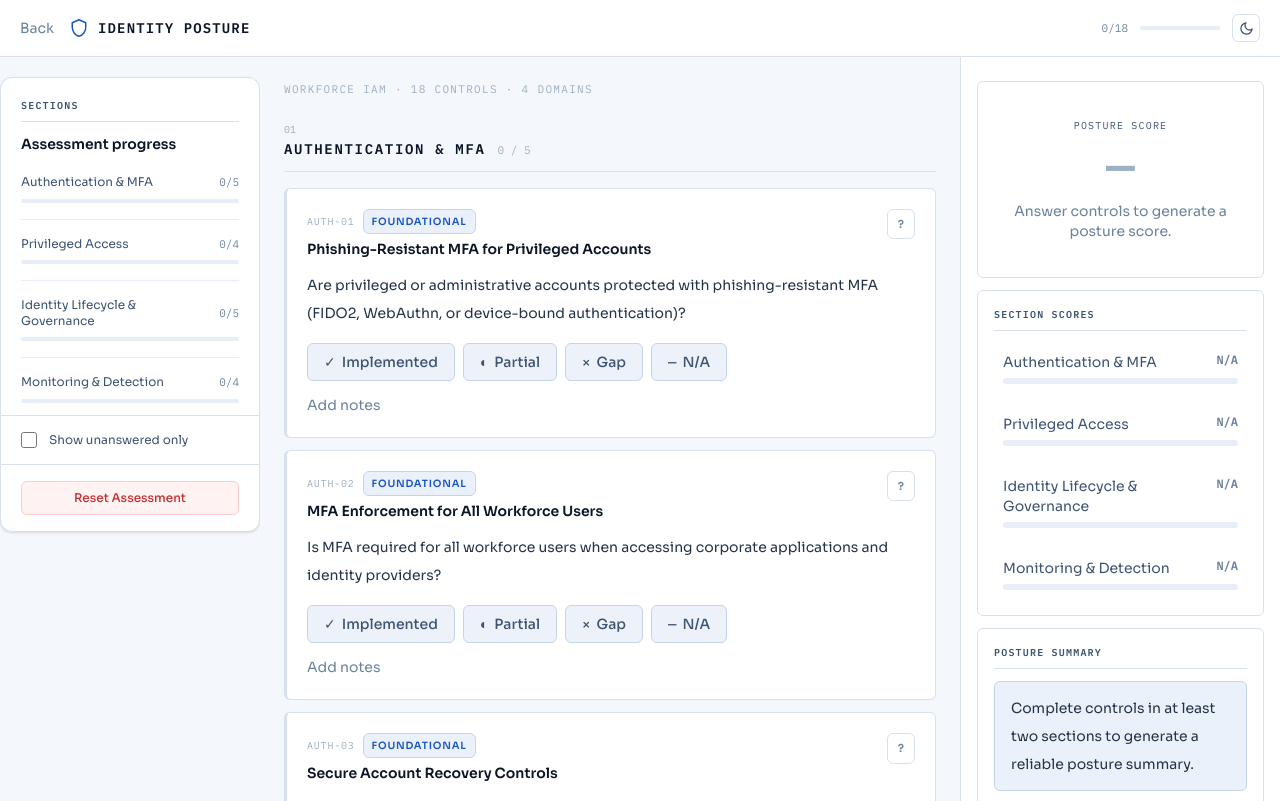
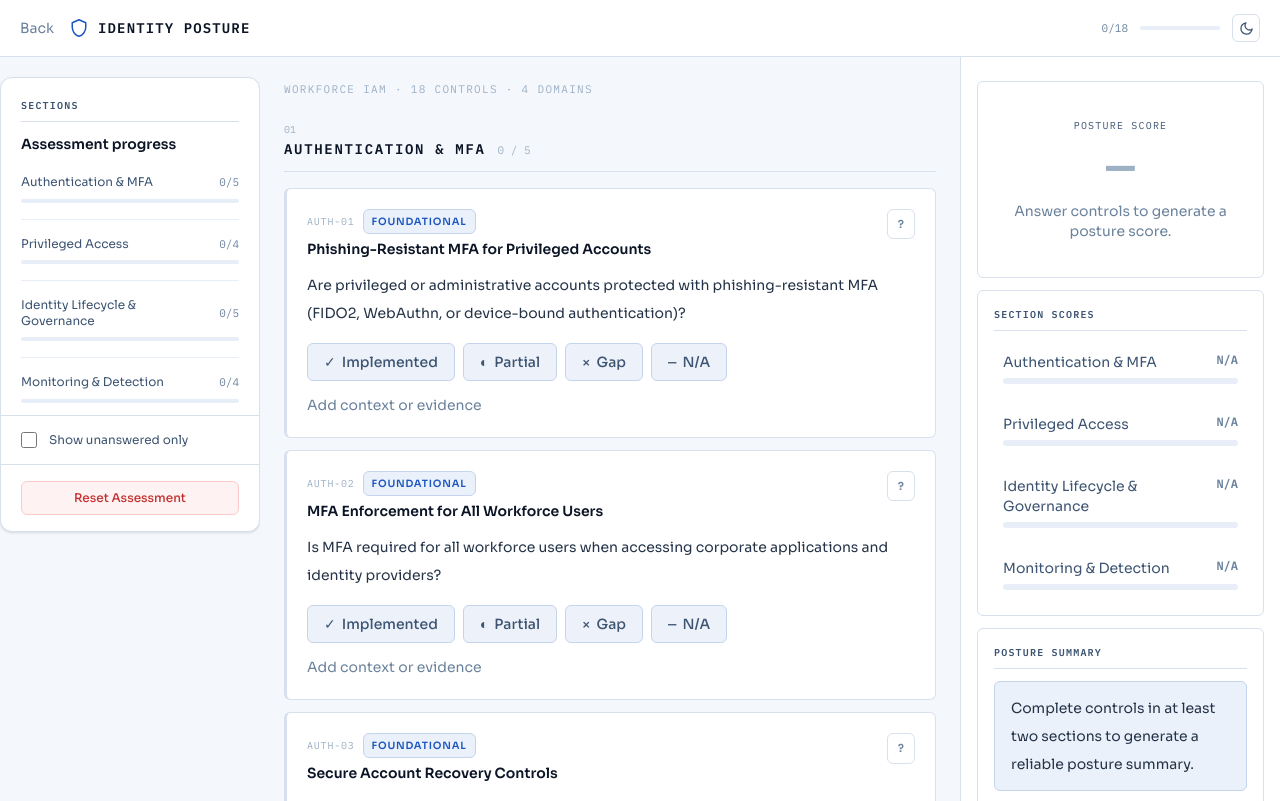
Before and after one commit to sid-nalegave/identity-posture, a React (Vite) app: page / in a window 1280 px wide. Both pictures are taken after a click on the button "Begin Assessment". Built offline with nearby package versions, Linux system fonts and the light colour scheme.

Commit message:
Reframe notes toggle and placeholder as evidence layer (#28)

```diff
--- a/src/components/QuestionCard.tsx
+++ b/src/components/QuestionCard.tsx
@@ -210,7 +210,7 @@ export function QuestionCard({
         onClick={() => setShowNotes((value) => !value)}
         className="text-sm text-text-muted transition-colors hover:text-accent"
       >
-        {showNotes ? "Hide notes" : "Add notes"}
+        {showNotes ? "Hide notes" : "Add context or evidence"}
       </button>
 
       {showNotes ? (
@@ -218,7 +218,7 @@ export function QuestionCard({
           <textarea
             value={notes}
             onChange={(event) => onNotesChange(control.id, event.target.value)}
-            placeholder="Optional notes"
+            placeholder="Notes appear in your exported report"
             className="min-h-[88px] w-full rounded-[6px] border border-accent-border bg-surface px-3 py-2 text-sm leading-relaxed text-text-body outline-none placeholder:text-text-faint"
           />
         </div>
```
Also changed, not shown: 1 other file (tests, documents, lock files or other folders).
